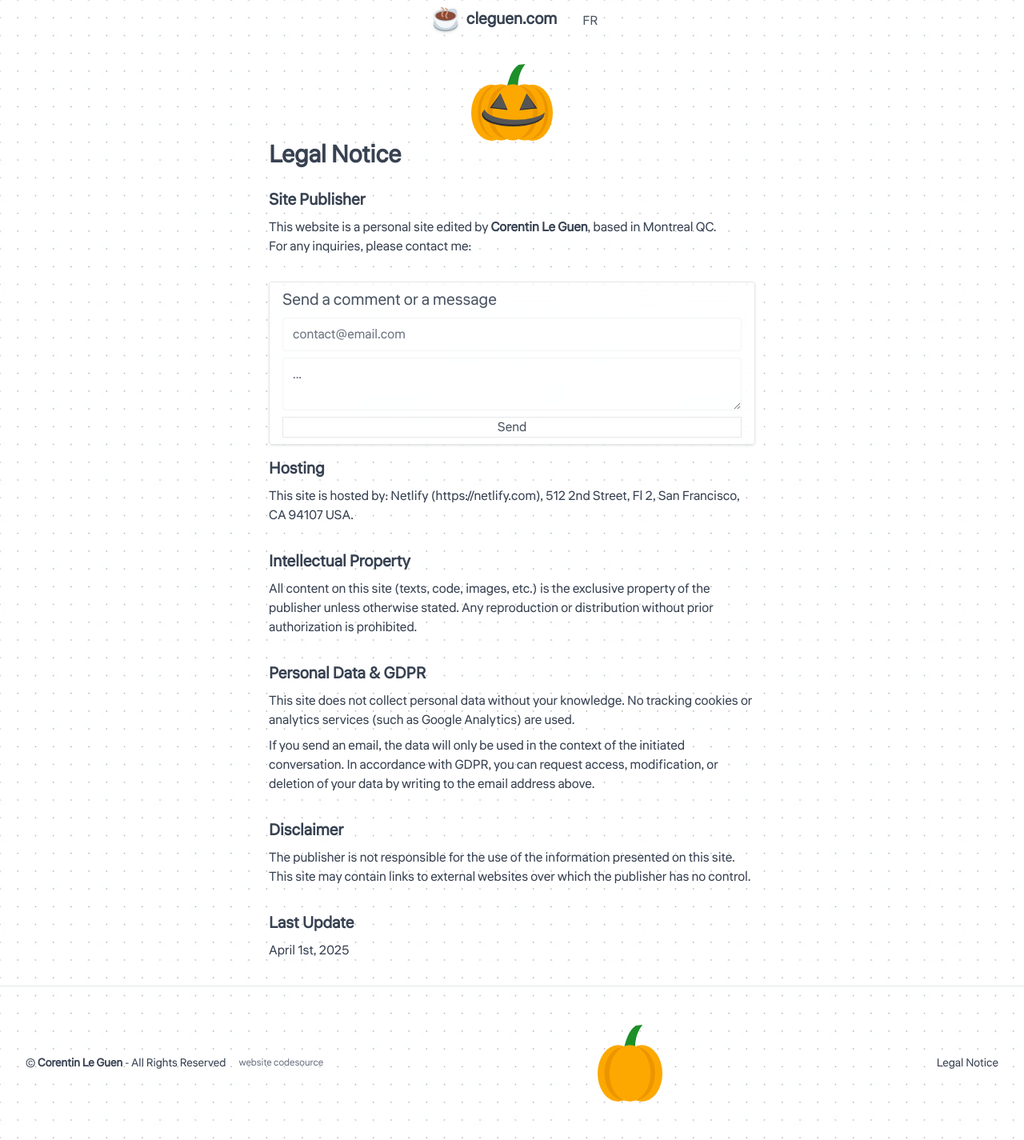
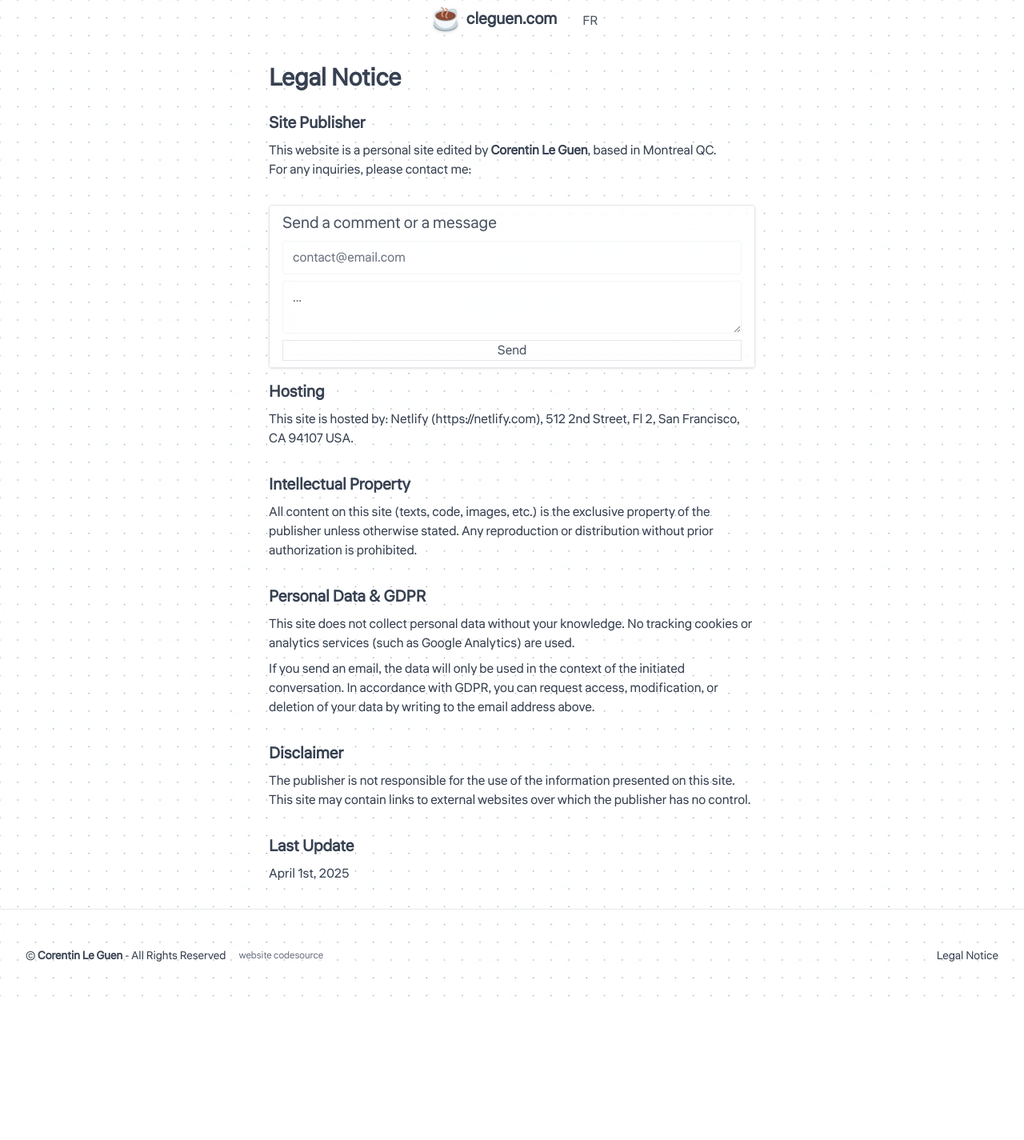
Before and after one commit to CorentinLeGuen/cleguen.com, a Vue app: page /legal in a window 1280 px wide. Shown: the whole page at 80% size. After the commit the page ends 1253 px from the top, so only its background shows below. Built offline with nearby package versions, Linux system fonts and the light colour scheme.

Commit message:
Removing Halloween decorations

```diff
--- a/src/components/Footer.vue
+++ b/src/components/Footer.vue
@@ -13,7 +13,6 @@ const {t} = useI18n()
                 {{ t('about.website_sources') }}
             </a>
         </div>
-        <img src="@/assets/icons/small_pumpkin.svg" class="mx-4 h-24" />
 
         <div class="flex flex-wrap items-center space-x-4">
             <RouterLink to="/legal">
--- a/src/components/Legal.vue
+++ b/src/components/Legal.vue
@@ -6,7 +6,6 @@ import Contact from "@/components/Contact.vue"
 
 <template>
     <div class="my-8 max-w-full sm:max-w-3/4 md:max-w-2/3 xl:max-w-1/2 mx-auto text-gray-700">
-        <img src="@/assets/icons/halloween_pumpkin.svg" class="h-24 mx-auto" />
         <h1 class="mb-6 text-3xl font-bold">{{t('legal.title')}}</h1>
 
         <section class="mb-8">
--- a/src/components/Main.vue
+++ b/src/components/Main.vue
@@ -7,7 +7,6 @@ const {t, locale} = useI18n()
 
 <template>
     <div class="space-y-10 my-8 md:my-18 mx-auto">
-        <img src="@/assets/icons/big_pumpkin.svg" class="absolute top-12 left-1/2 h-24" />
         <div class="flex items-center justify-baseline max-w-full sm:max-w-1/2 mx-auto">
             <img src="@/assets/images/profile.jpeg" alt="profile picture" class="w-1/2 rounded-full drop-shadow-xl" />
             <h1 class="font-extrabold drop-shadow text-center text-4xl text-gray-700">{{ t('welcome') }}</h1>
```
